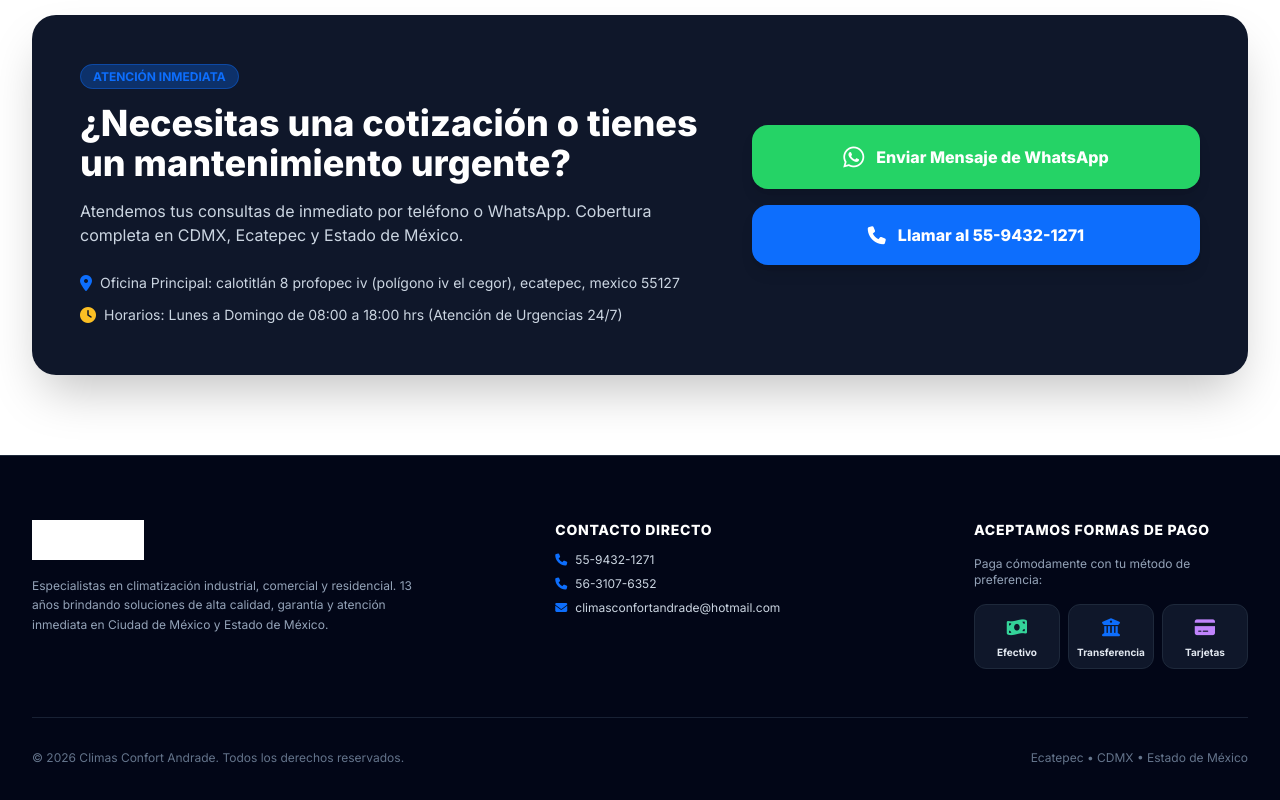
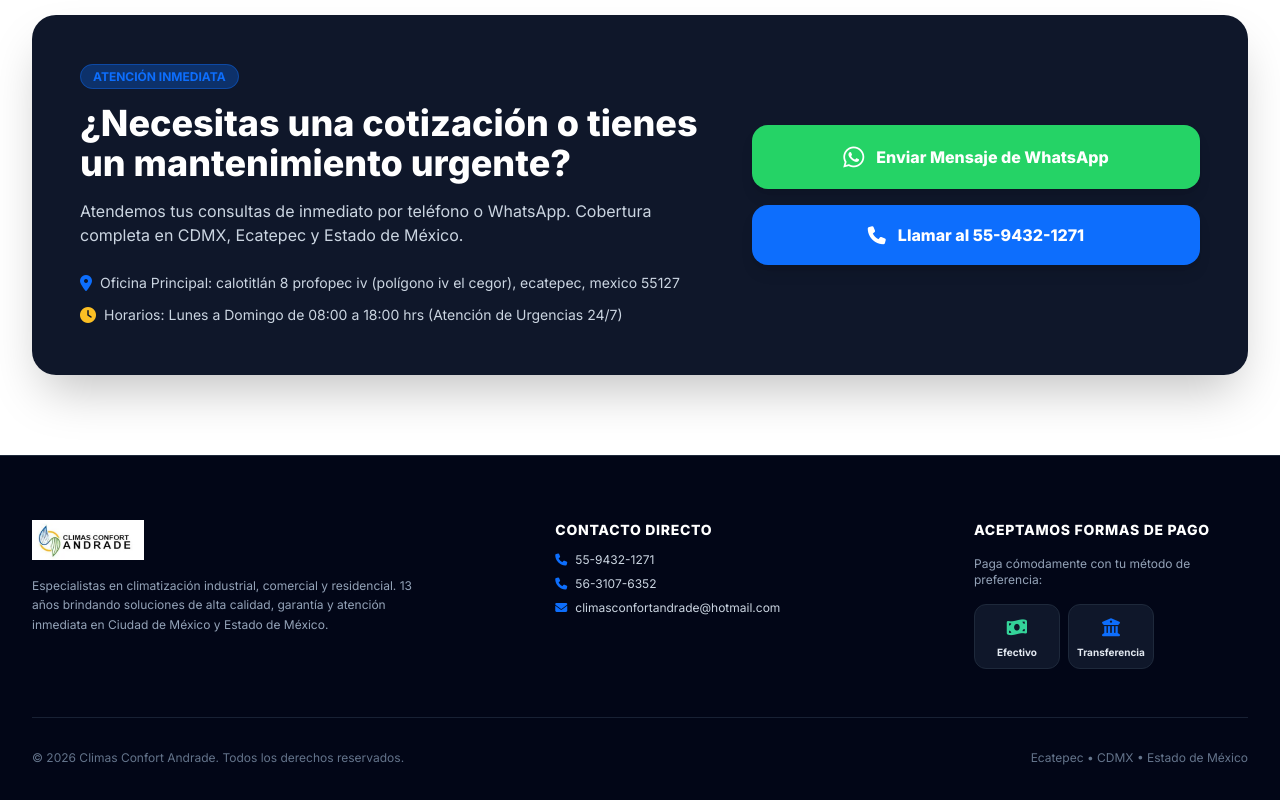
Before and after one commit to siglernats-dotcom/democlimas, a plain HTML site: page index.html in a window 1280 px wide. Shown: the part 4083-4883 px from the top of the page. Drawn offline with nearby package versions, Linux system fonts and the light colour scheme.

Commit message:
Refactor company info and payment methods in index.html
Updated image error handling and removed payment method section.

```diff
--- a/index.html
+++ b/index.html
@@ -532,11 +532,11 @@
 
                 <!-- Columna 1: Info Empresa -->
                 <div class="md:col-span-5 space-y-4">
-                    <img src="logo.png" alt="Climas Confort Andrade" class="h-10 w-auto object-contain brightness-0 invert" onerror="tratarErrorImagen(this, 'https://placehold.co/220x60/ffffff/000000?text=CLIMAS+CONFORT')">
-                    <p class="text-xs text-slate-400 leading-relaxed max-w-sm">
-                        Especialistas en climatización industrial, comercial y residencial. 13 años brindando soluciones de alta calidad, garantía y atención inmediata en Ciudad de México y Estado de México.
-                    </p>
-                </div>
+    <img src="logo.png" alt="Climas Confort Andrade" class="h-10 w-auto object-contain" onerror="tratarErrorImagen(this, 'https://placehold.co/220x60/transparent/ffffff?text=CLIMAS+CONFORT')">
+    <p class="text-xs text-slate-400 leading-relaxed max-w-sm">
+        Especialistas en climatización industrial, comercial y residencial. 13 años brindando soluciones de alta calidad, garantía y atención inmediata en Ciudad de México y Estado de México.
+    </p>
+</div>
 
                 <!-- Columna 2: Contacto Directo -->
                 <div class="md:col-span-4 space-y-3">
@@ -571,10 +571,7 @@
                             <i class="fa-solid fa-building-columns text-brandBlue text-lg mb-1"></i>
                             <span class="text-[10px] font-bold text-slate-200">Transferencia</span>
                         </div>
-                        <div class="bg-slate-900 border border-slate-800 p-2 rounded-xl text-center flex flex-col items-center justify-center">
-                            <i class="fa-solid fa-credit-card text-purple-400 text-lg mb-1"></i>
-                            <span class="text-[10px] font-bold text-slate-200">Tarjetas</span>
-                        </div>
+
                     </div>
                 </div>
 
```
